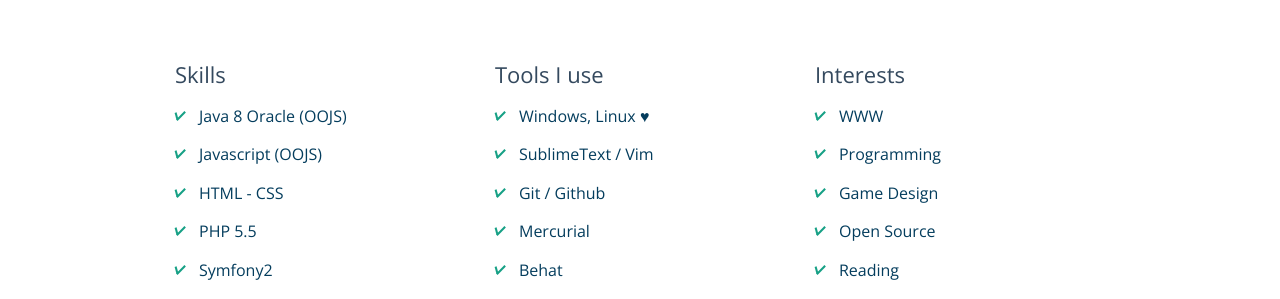
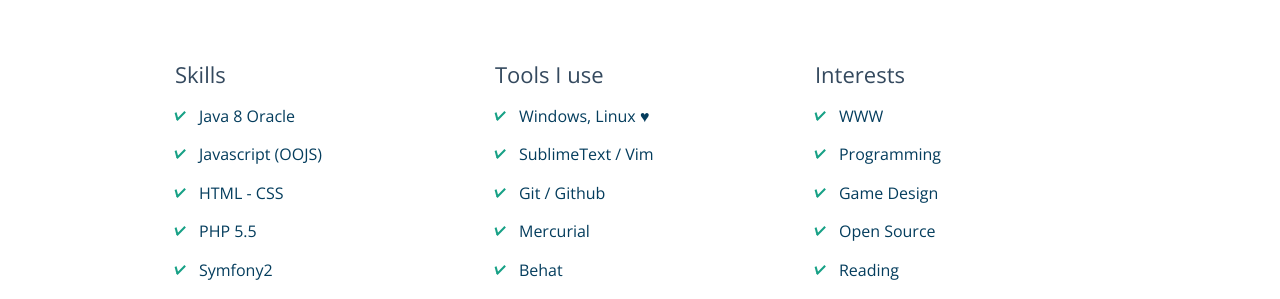
Before and after one commit to Necronexuz/Ivanjimenez.github.io, a Jekyll site: the page built from index.html, in a window 1280 px wide and 900 px high, scrolled down 1012 px. Shown: the part 155-454 px from the top of the window. Built offline with Jekyll 4.4.1, drawn with Linux system fonts in a browser that asks for light colours; nearby versions of some CDN libraries; Markdown is read by kramdown in place of the engine named in the settings.

Commit message:
Update home.html

```diff
--- a/_layouts/home.html
+++ b/_layouts/home.html
@@ -64,7 +64,7 @@
       <div class="large-4 columns">
         <h3>Skills</h3>
         <ul class="list no-bullets">
-          <li>Java 8 Oracle (OOJS)</li>
+          <li>Java 8 Oracle</li>
           <li>Javascript (OOJS)</li>
           <li>HTML - CSS</li>
           <li>PHP 5.5</li>
```
